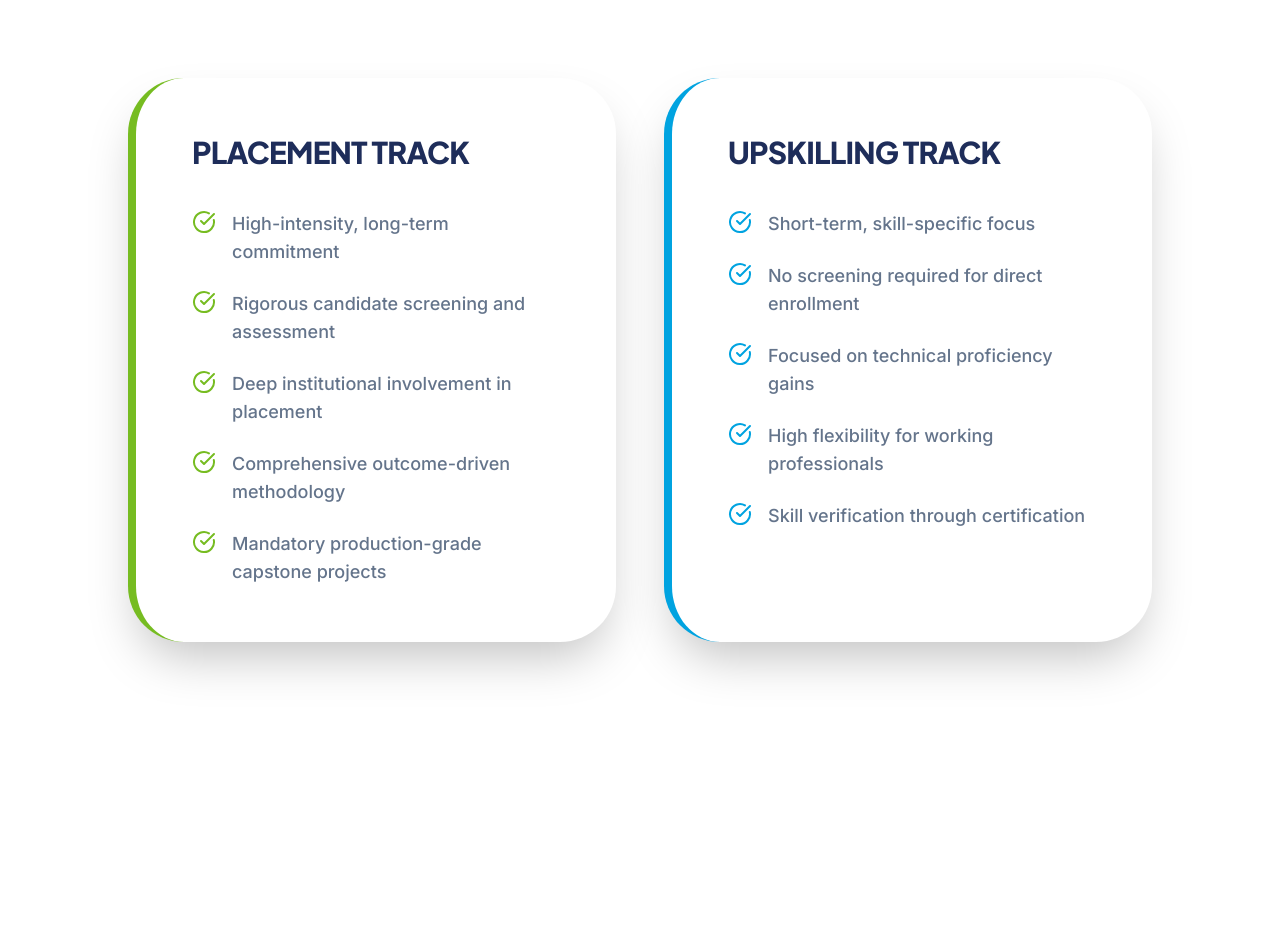
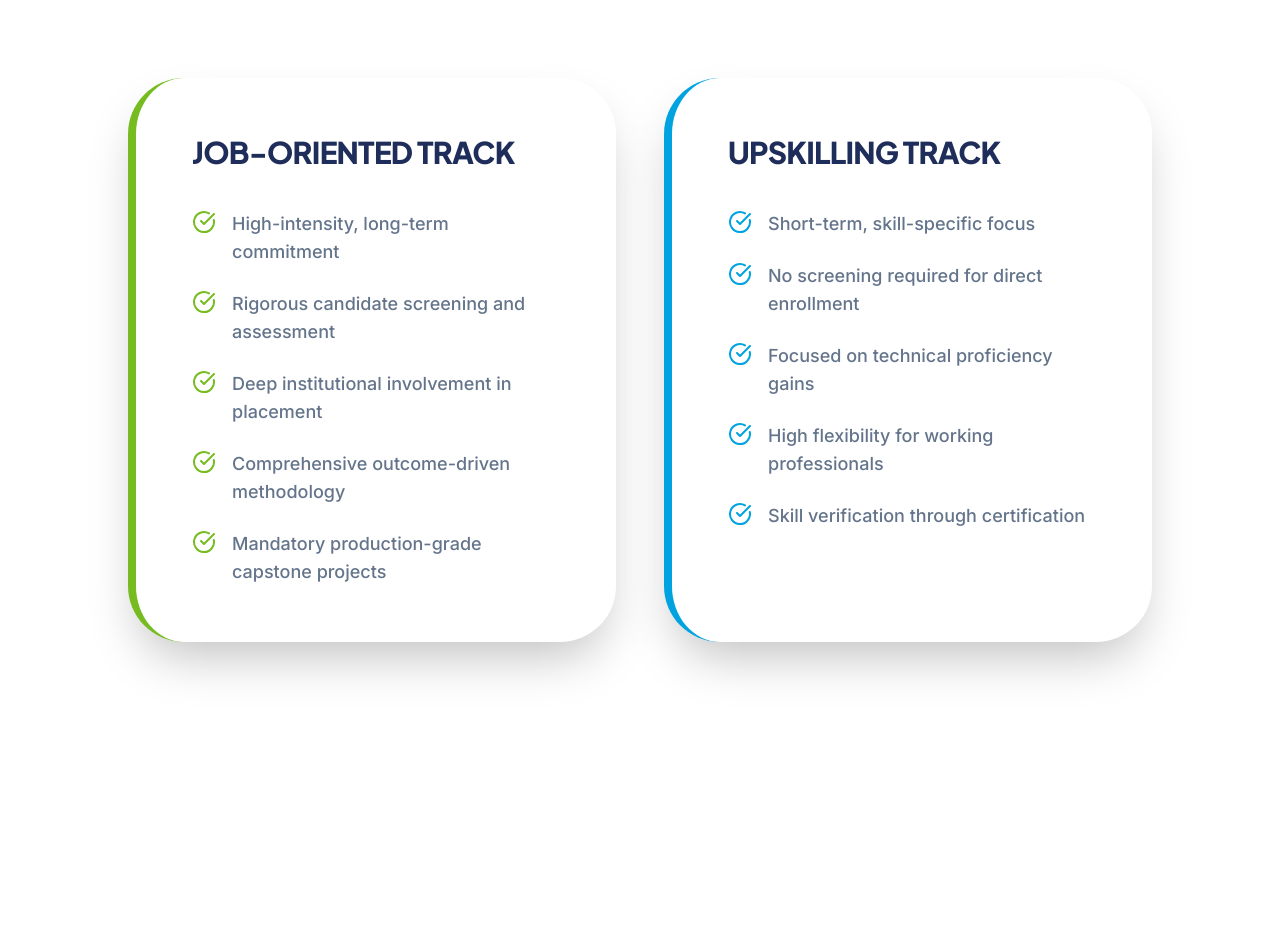
Before and after one commit to BhargavSellam/ReactCerametiPage, a React (Vite) app: page / in a window 1280 px wide. Shown: the part 5582-6510 px from the top of the page. Built offline with nearby package versions, Linux system fonts and the light colour scheme.

Commit message:
small change

```diff
--- a/src/App.tsx
+++ b/src/App.tsx
@@ -504,7 +504,7 @@ const TrackComparison = () => {
         />
         <div className="grid grid-cols-1 md:grid-cols-2 gap-12 mt-20 max-w-5xl mx-auto">
           <div className="bg-white p-14 rounded-[56px] shadow-2xl border-l-8 border-[#76BC21] relative overflow-hidden group">
-            <h3 className="text-3xl font-black text-[#1E2D5A] mb-10 uppercase tracking-tight">Placement Track</h3>
+            <h3 className="text-3xl font-black text-[#1E2D5A] mb-10 uppercase tracking-tight">Job-oriented Track </h3>
             <ul className="space-y-6">
               {[
                 'High-intensity, long-term commitment',
```
